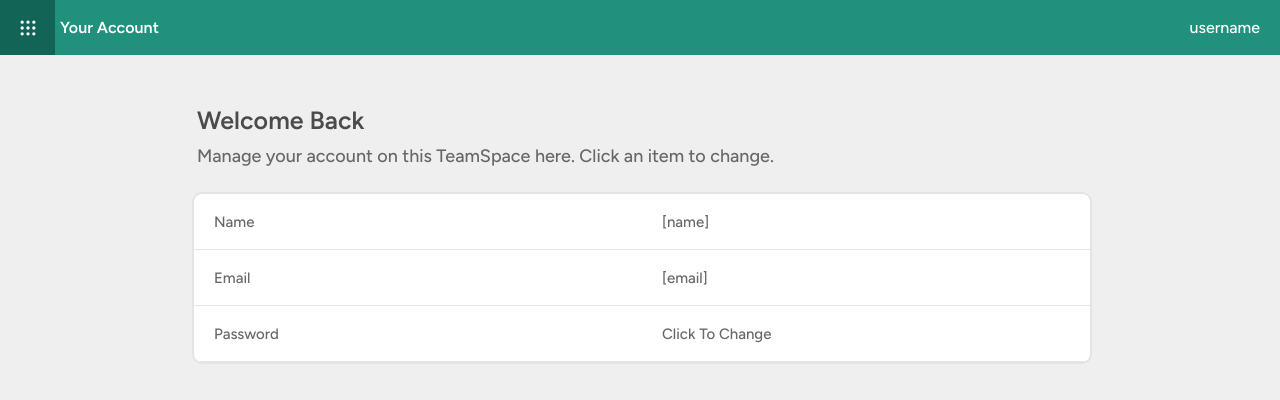
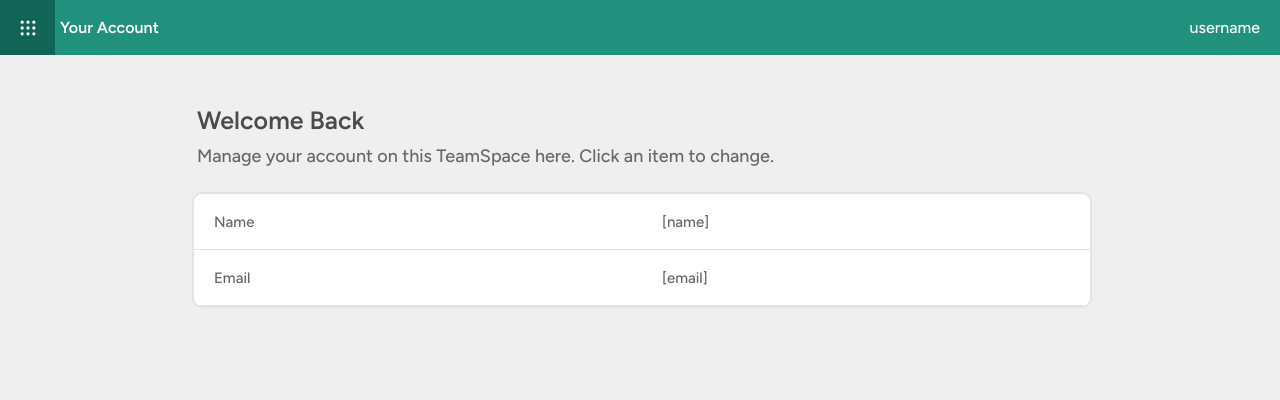
Before and after one commit to OscarMayReal/teamspace, a website: page userpanel/index.html in a window 1280 px wide. Drawn offline with nearby package versions, Linux system fonts and the light colour scheme; no server answers.

Commit message:
ready to release the update!

```diff
--- a/userpanel/index.html
+++ b/userpanel/index.html
@@ -228,10 +228,6 @@
                     <div class="user-item-emailtext">Email</div>
                     <div class="user-item-emailtext" id="emailcontainer">[email]</div>
                 </div>
-                <div class="user-item">
-                    <div class="user-item-emailtext">Password</div>
-                    <div class="user-item-emailtext">Click To Change</div>
-                </div>
             </div>
         </div>
     </div>
```
